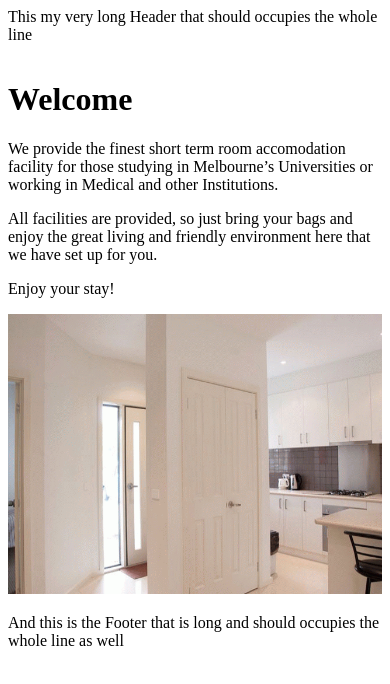
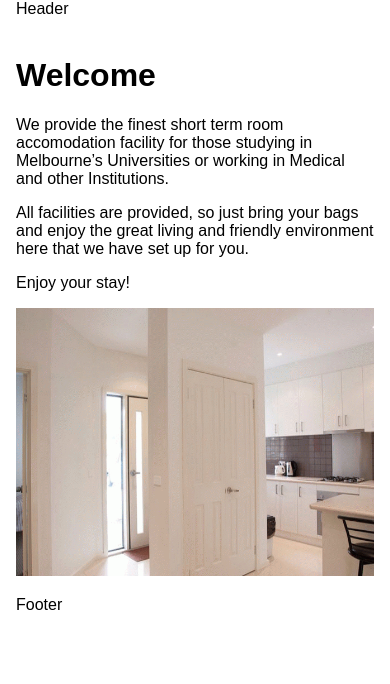
Before and after one commit to cnotoham/amypro, an Angular app: page /home in a window 390 px wide. Shown: the top 684 px of the page. Built offline with nearby package versions, Linux system fonts and the light colour scheme.

Commit message:
Implement responsive font-size

```diff
--- a/src/app/home/home.component.html
+++ b/src/app/home/home.component.html
@@ -1,5 +1,5 @@
 <div class="container">
-  <div>This my very long Header that should occupies the whole line</div>
+  <div>Header</div>
   <div class="content">
     <div class="welcome">
       <h1>Welcome</h1>
@@ -7,9 +7,9 @@
       <p>All facilities are provided, so just bring your bags and enjoy the great living and friendly environment here that we have set up for you.</p>
       <p>Enjoy your stay!</p>
     </div>
-    <div class="image-container">
+    <div>
       <img src="../../assets/images/Homepage_banner.gif" class="responsive">
     </div>
 </div>
-  <div>And this is the Footer that is long and should occupies the whole line as well</div>
+  <div>Footer</div>
 </div>
--- a/src/app/home/home.component.scss
+++ b/src/app/home/home.component.scss
@@ -2,14 +2,12 @@
   display: grid;
   grid-template-rows: repeat(auto-fill, minmax(20px, 1fr));
   grid-gap: 1rem;
+  margin: 0em 1em;
 }
 
 .content {
   display: flex;
   flex-direction: column;
-}
-
-.image-container {
   margin: 0em 10em;
 }
 
@@ -20,17 +18,11 @@
 
 .welcome {
   width: auto;
-  margin: 0em 10em;
 }
 
 @media only screen and (max-width: 812px) {
-  .welcome {
-    width: auto;
+  .content {
     margin: auto;
   }
 
-  .image-container {
-    width: auto;
-    margin: auto;
-  }
 }
--- a/src/styles.scss
+++ b/src/styles.scss
@@ -1 +1,24 @@
 /* You can add global styles to this file, and also import other style files */
+html, body {
+  margin: 0;
+  height: 100%;
+  font-family: Arial, Helvetica, sans-serif;
+}
+
+@media only screen and (max-width: 375px) {
+  html, body {
+    font-size: small;
+  }
+}
+
+@media only screen and (min-width: 1336px) {
+  html, body {
+    font-size: large;
+  }
+}
+
+@media only screen and (min-width: 1920px) {
+  html, body {
+    font-size: larger;
+  }
+}
```
